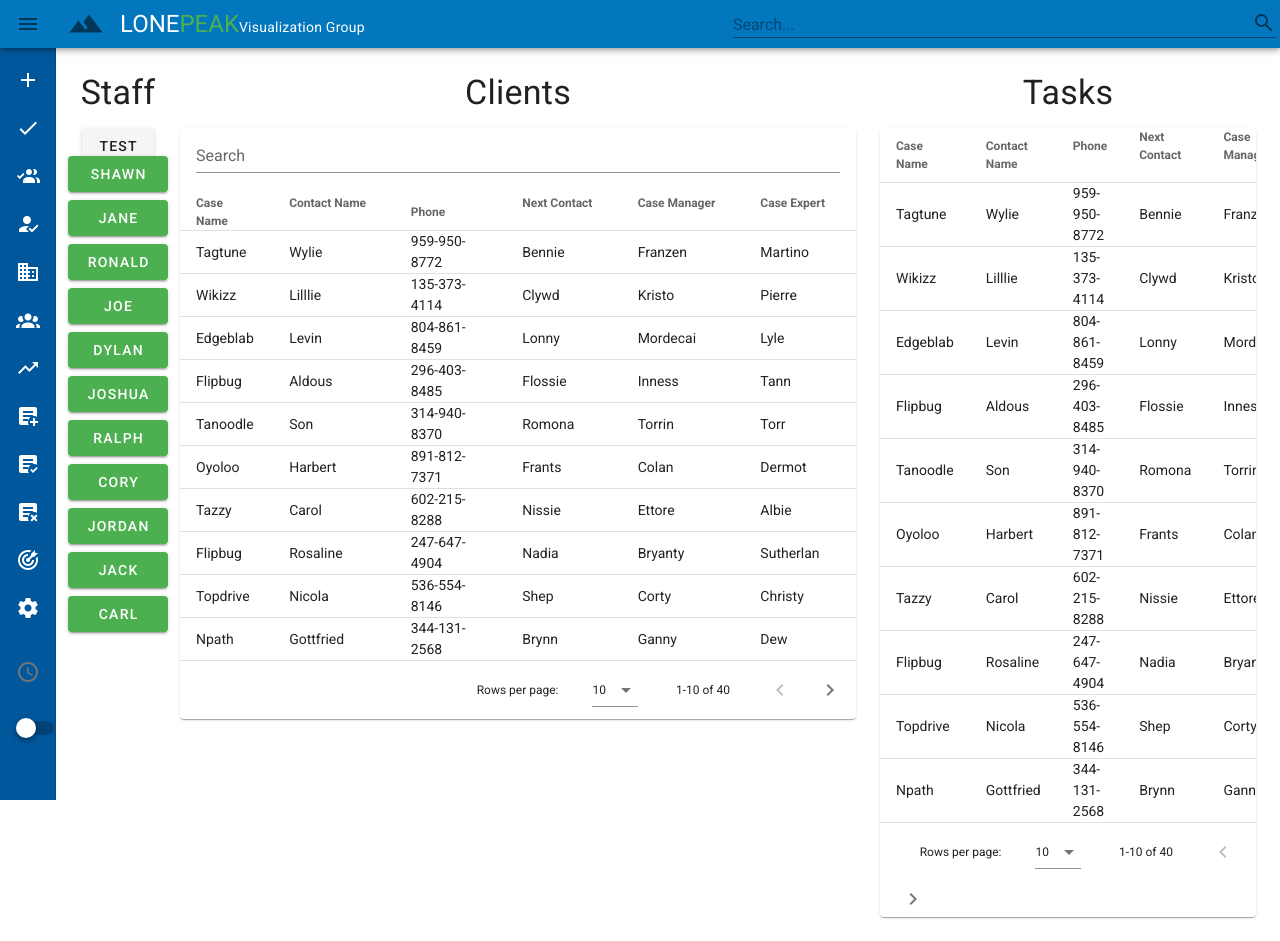
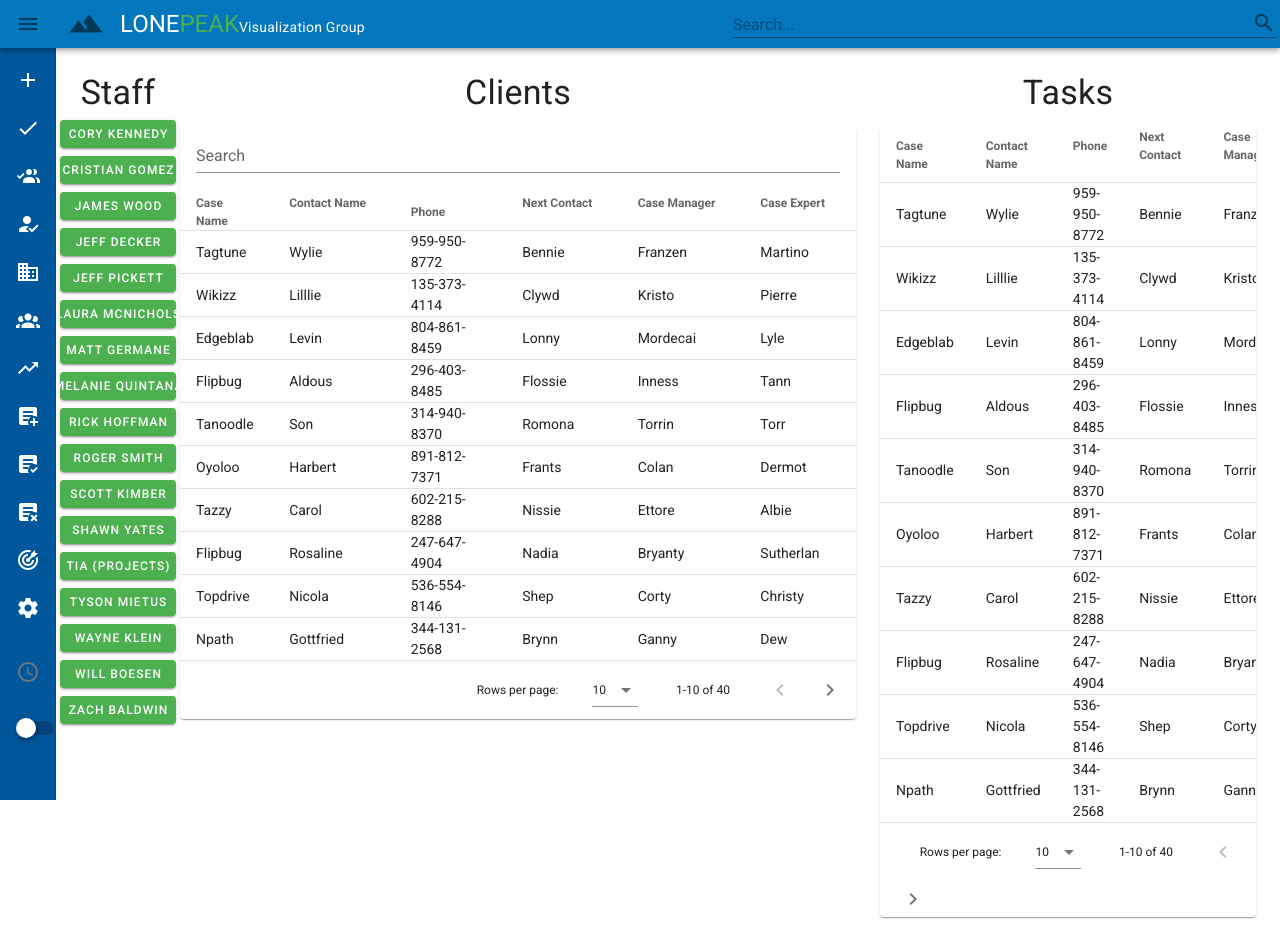
Before and after one commit to CobyYates/Alpine-CMS, a Vue app: page / in a window 1280 px wide. Built offline with nearby package versions, Linux system fonts and the light colour scheme.

Commit message:
trying open in new tab, added ability to add new row in task table

```diff
--- a/src/components/Client.vue
+++ b/src/components/Client.vue
@@ -3,7 +3,7 @@
     <v-col cols="4">
       <v-row v-for="detail in caseDetails" :key="detail.i" class="my-0 py-0">
         <v-col cols="4" class="px-0">
-          <p class="title" >{{ detail.name }}</p>
+          <p class="subtitle-1">{{ detail.name }}</p>
         </v-col>
         <v-text-field
           v-if="!detail.select"
@@ -36,33 +36,53 @@
       >
         <v-tabs-slider></v-tabs-slider>
 
-        <v-tab v-for="i in tabs" :key="i" :href="`#tab-${i}`">
+        <v-tab v-for="i in tabs" :key="i.i" :href="`#tab-${i}`">
           {{ i }}
         </v-tab>
 
-        <v-tab-item v-for="i in tabs" :key="i" :value="'tab-' + i">
+        <v-tab-item v-for="i in tabs" :key="i.i" :value="'tab-' + i">
           <v-card flat tile>
             <div v-if="i === 'Contact Information'">
-              <v-row v-for="item in tabForm[0]" :key="item" class="mx-3">
+              <v-row v-for="item in tabForm[0]" :key="item.i" class="mx-3">
                 <v-col cols="3">
-                  <p class="title" >{{ item.name }}</p>
+                  <p class="subtitle-1">{{ item.name }}</p>
                 </v-col>
                 <v-col cols="9">
                   <v-text-field dense solo v-if="item.input"></v-text-field>
-                  <v-select dense v-if="item.select" :items="item.items" solo></v-select>
-                  <v-textarea dense solo v-if="item.area" height="2"></v-textarea>
+                  <v-select
+                    dense
+                    v-if="item.select"
+                    :items="item.items"
+                    solo
+                  ></v-select>
+                  <v-textarea
+                    dense
+                    solo
+                    v-if="item.area"
+                    height="2"
+                  ></v-textarea>
                 </v-col>
               </v-row>
             </div>
             <div v-if="i === 'Bill to Contact'">
-              <v-row v-for="item in tabForm[1]" :key="item" class="mx-3">
+              <v-row v-for="item in tabForm[1]" :key="item.i" class="mx-3">
                 <v-col cols="3">
-                  <p class="title" >{{ item.name }}</p>
+                  <p class="subtitle-1">{{ item.name }}</p>
                 </v-col>
                 <v-col cols="9">
                   <v-text-field dense solo v-if="item.input"></v-text-field>
-                  <v-select dense v-if="item.select" :items="item.items" solo></v-select>
-                  <v-textarea dense solo v-if="item.area" height="2"></v-textarea>
+                  <v-select
+                    dense
+                    v-if="item.select"
+                    :items="item.items"
+                    solo
+                  ></v-select>
+                  <v-textarea
+                    dense
+                    solo
+                    v-if="item.area"
+                    height="2"
+                  ></v-textarea>
                 </v-col>
               </v-row>
             </div>
@@ -79,14 +99,27 @@
         :items="clients"
         item-key="name"
         class="elevation-1"
-          @click:row="open"
-        ></v-data-table>
+        @click:row="addRow"
+      >
+        <template v-slot:body.prepend="{ headers }">
+          <tr @click="addRow">
+            <td :colspan="headers.length">
+              Add new row
+            </td>
+          </tr>
+        </template>
+      </v-data-table>
     </v-col>
   </v-row>
 </template>
 
 <script>
 export default {
+  methods: {
+    addRow() {
+      this.clients.unshift(this.newRow)
+    }
+  },
   data: () => ({
     tab: null,
     icons: false,
@@ -97,22 +130,78 @@ export default {
     nextIcon: false,
     right: false,
     tabs: ["Contact Information", "Bill to Contact"],
+    newRow: {
+        task: null,
+        contactName: null,
+        phone: null,
+        nextContact: null,
+        caseManager: null,
+        caseExpert: null
+      },
     tabForm: [
       [
-        { name: "Contact Name", input: true, select: false, area: false, icons: false },
-        { name: "Company", input: false, select: true, area: false, icons: false, items: ["Company A", "Company B", "Company C"] },
-        { name: "Email", input: true, select: false, area: false, icons: false },
-        { name: "Phone", input: true, select: false, area: false, icons: false },
+        {
+          name: "Contact Name",
+          input: true,
+          select: false,
+          area: false,
+          icons: false
+        },
+        {
+          name: "Company",
+          input: false,
+          select: true,
+          area: false,
+          icons: false,
+          items: ["Company A", "Company B", "Company C"]
+        },
+        {
+          name: "Email",
+          input: true,
+          select: false,
+          area: false,
+          icons: false
+        },
+        {
+          name: "Phone",
+          input: true,
+          select: false,
+          area: false,
+          icons: false
+        },
         { name: "Cell", input: true, select: false, area: false, icons: false },
-        { name: "Comments", input: false, select: false, area: true, icons: false }
+        {
+          name: "Comments",
+          input: false,
+          select: false,
+          area: true,
+          icons: false
+        }
       ],
       [
         { name: "Name", input: true, select: false, area: false, icons: false },
-        { name: "Address", input: false, select: true, area: false, icons: false },
-        { name: "Email", input: true, select: false, area: false, icons: false },
-        { name: "Phone", input: true, select: false, area: false, icons: false },
+        {
+          name: "Email",
+          input: true,
+          select: false,
+          area: false,
+          icons: false
+        },
+        {
+          name: "Phone",
+          input: true,
+          select: false,
+          area: false,
+          icons: false
+        },
         { name: "Cell", input: true, select: false, area: false, icons: false },
-        { name: "Comments", input: false, select: false, area: true, icons: false }
+        {
+          name: "Comments",
+          input: false,
+          select: false,
+          area: true,
+          icons: false
+        }
       ]
     ],
     caseManager: [
@@ -265,7 +354,7 @@ export default {
         nextContact: "Nissie",
         caseManager: "Ettore",
         caseExpert: "Albie"
-      },
+      }
     ]
   })
 };
--- a/src/components/Home.vue
+++ b/src/components/Home.vue
@@ -7,11 +7,10 @@
           <v-btn width="150" class="my-1">{{ project.name }}</v-btn>
         </v-row>
       </v-col> -->
-      <v-col cols="1" class="px-3">
+      <v-col cols="1" class="px-1">
         <p class="display-1">Staff</p>
-        <v-btn to="/client">test</v-btn>
         <v-row v-for="staff in staffs" :key="staff.i">
-          <v-btn color="success" width="100%" class="my-1">{{
+          <v-btn small color="success" width="100%" class="my-1">{{
             staff.name
           }}</v-btn>
         </v-row>
@@ -24,9 +23,35 @@
           :items="clients"
           item-key="name"
           :search="search"
-          @click:row="open"
+          @click:row="openNewTab"
           class="elevation-1"
         >
+          <!-- <template v-slot:item.caseName="props">
+            <v-edit-dialog
+              :return-value.sync="props.item.caseName"
+              large
+              persistent
+              @save="save"
+              @cancel="cancel"
+              @open="open"
+              @close="close"
+            >
+              <div>{{ props.item.caseName }}</div>
+              <template v-slot:input>
+                <div class="mt-4 title">Update caseName</div>
+              </template>
+              <template v-slot:input>
+                <v-text-field
+                  v-model="props.item.caseName"
+                  :rules="[max25chars]"
+                  label="Edit"
+                  single-line
+                  counter
+                  autofocus
+                ></v-text-field>
+              </template>
+            </v-edit-dialog>
+          </template> -->
           <template v-slot:top>
             <v-text-field
               v-model="search"
@@ -44,8 +69,9 @@
           :items="clients"
           item-key="name"
           class="elevation-1"
-          @click:row="open"
-        ></v-data-table>
+          @click:row="openNewTab"
+        >
+        </v-data-table>
       </v-col>
     </v-row>
   </v-container>
@@ -54,26 +80,34 @@
 <script>
 export default {
   methods: {
-    open: function (){
+    openNewTab: function() {
       // this.$router.push('/client', '_blank')
-      let route = this.$router.resolve({path: '/client'})
-      window.open(route.href, '_blank')
+      let route = this.$router.resolve({ path: "/client" });
+      window.open(route.href, "_blank");
     }
   },
   data: () => ({
-    search: '',
+    search: "",
+    singleSelect: false,
+    selected: [],
     staffs: [
-      { name: "Shawn" },
-      { name: "Jane" },
-      { name: "Ronald" },
-      { name: "Joe" },
-      { name: "Dylan" },
-      { name: "Joshua" },
-      { name: "Ralph" },
-      { name: "Cory" },
-      { name: "Jordan" },
-      { name: "Jack" },
-      { name: "Carl" }
+      { name: "Cory Kennedy" },
+      { name: "Cristian Gomez" },
+      { name: "James Wood" },
+      { name: "Jeff Decker" },
+      { name: "Jeff Pickett" },
+      { name: "Laura McNichols" },
+      { name: "Matt Germane" },
+      { name: "Melanie Quintana" },
+      { name: "Rick Hoffman" },
+      { name: "Roger Smith" },
+      { name: "Scott Kimber" },
+      { name: "Shawn Yates" },
+      { name: "Tia (Projects)" },
+      { name: "Tyson Mietus" },
+      { name: "Wayne Klein" },
+      { name: "Will Boesen" },
+      { name: "Zach Baldwin" }
     ],
     clients: [
       {
@@ -413,3 +447,9 @@ export default {
   })
 };
 </script>
+
+<style>
+td {
+  cursor: pointer;
+}
+</style>
```
Also changed, not shown: src/App.vue (+0 -29 lines), 1 other file (tests, documents, lock files or other folders). Lines whose indentation alone changed are shown as unchanged.
